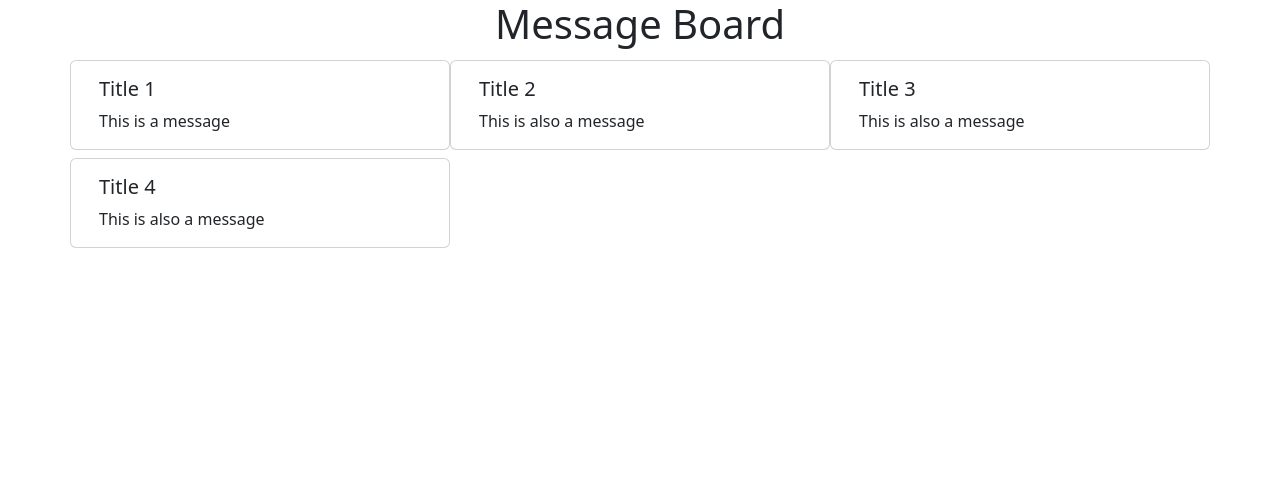
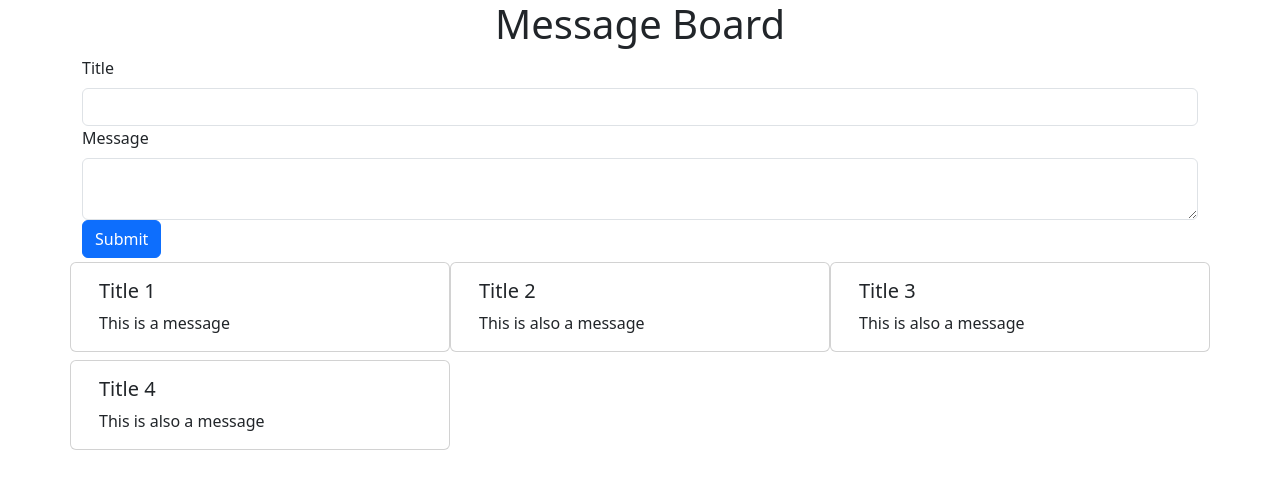
Before and after one commit to N00bAdrian/featurepy, a Flask app: page / in a window 1280 px wide. Shown: the top 489 px of the page. Run offline with Flask 3, Linux system fonts and the light colour scheme; some libraries are stand-ins or nearby versions.

Commit message:
feat: add message form

```diff
--- a/flask_example/messageBoard/templates/home.html
+++ b/flask_example/messageBoard/templates/home.html
@@ -2,6 +2,15 @@
 
 {% block content %}
     <h1 class="text-center"> Message Board </h1>
+    <div class="container">
+        <form method="POST">
+            {% for field in form %}
+                {{ field.label(class_="form-label") }}
+                {{ field(class_="form-control") }}
+            {% endfor %}
+            <input type="submit" class="btn btn-primary"/>
+        </form>
+    </div>
 
     <div class="container">
         <div class="row row-cols-3">
--- a/flask_example/messageBoard/views/home.py
+++ b/flask_example/messageBoard/views/home.py
@@ -1,11 +1,18 @@
 from flask.views import MethodView
 from flask import Blueprint, render_template
+from wtforms import Form, StringField, TextAreaField
+from wtforms.validators import DataRequired
 
 bp = Blueprint("home", __name__, template_folder="../templates")
+
+class MessageForm(Form):
+    title = StringField("Title", validators=[DataRequired()])
+    message = TextAreaField("Message", validators=[DataRequired()])
 
 class HomeView(MethodView):
 
     def get(self):
+        form = MessageForm()
         messages = [
             {
                 "title": "Title 1",
@@ -25,6 +32,6 @@ class HomeView(MethodView):
             },
         ]
 
-        return render_template("home.html", messages=messages)
+        return render_template("home.html", form=form, messages=messages)
 
 bp.add_url_rule("/", view_func=HomeView.as_view("home"))
```
